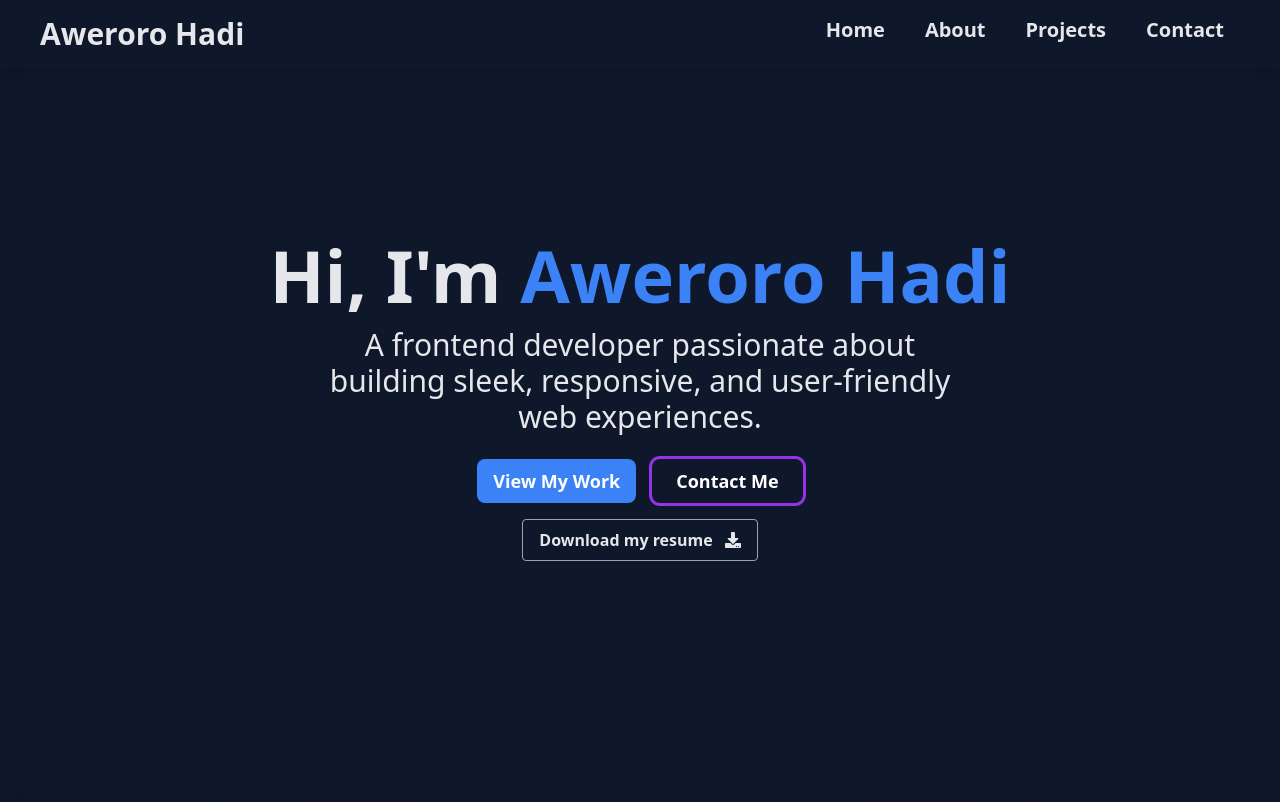
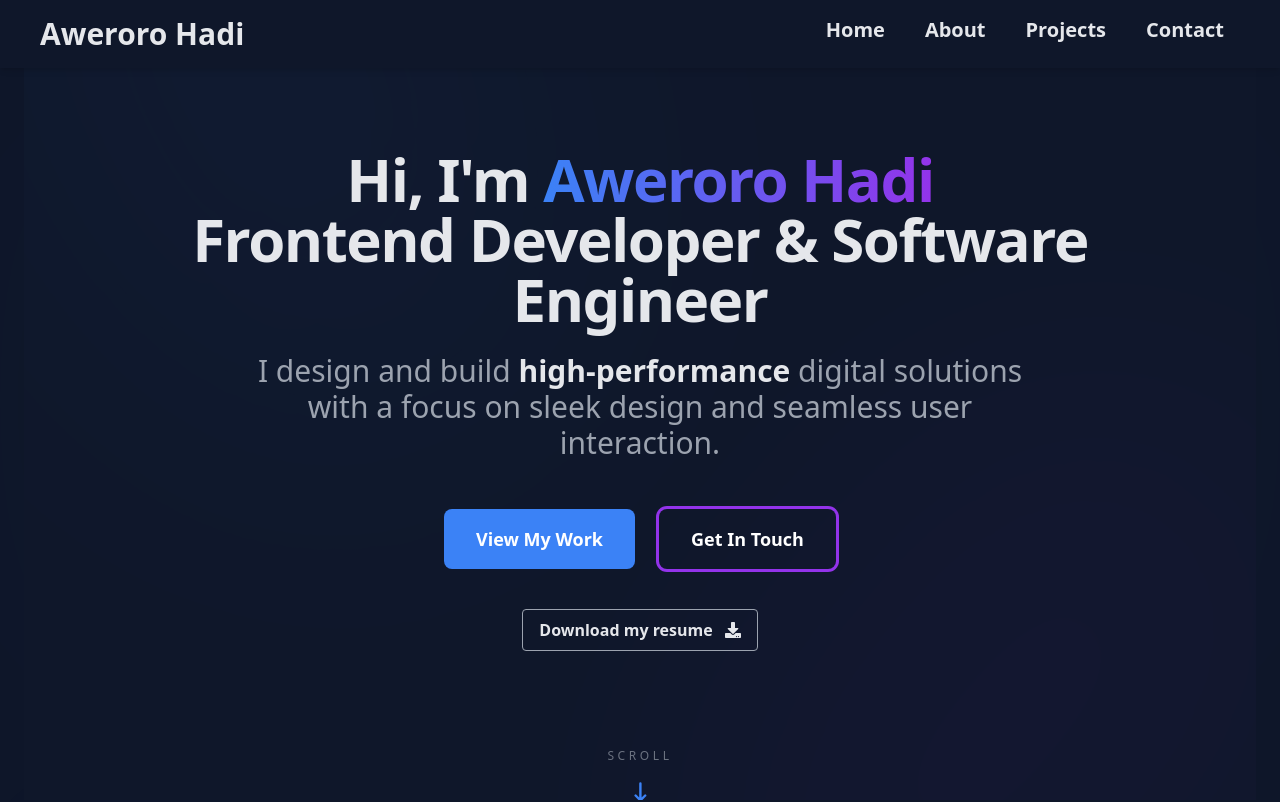
Before and after one commit to DevHardee/aweroro-hadi, a React (Vite) app: page / in a window 1280 px wide. Shown: the top 802 px of the page. Built offline with nearby package versions, Linux system fonts and the light colour scheme.

Commit message:
refactor: updated hero section

```diff
--- a/src/sections/Hero.tsx
+++ b/src/sections/Hero.tsx
@@ -1,10 +1,11 @@
-import {motion} from 'framer-motion';
+import { motion } from 'framer-motion';
 import { Link } from 'react-scroll';
 import PrimaryButton from '../components/PrimaryButton';
 import SecondaryButton from '../components/SecondaryButton';
 import ResumeDownloadCard from '../components/ResumeDownloadCard';
 import { useRef } from 'react';
 import CursorTrail from '../components/CursorTrail';
+import { HiArrowNarrowDown } from 'react-icons/hi';
 
 const Hero = () => {
     const heroRef = useRef<HTMLDivElement | null>(null);
@@ -13,32 +14,59 @@ const Hero = () => {
         <section
             id='home'
             ref={heroRef}
-    className='flex flex-col items-center justify-center text-center bg-primary text-text min-h-screen px-6'
+            className='relative flex flex-col items-center justify-center text-center bg-primary text-text min-h-screen px-6 overflow-hidden'
         >
-        <CursorTrail targetRef={heroRef}/>
+            {/* Animated Background Elements */}
+            <div className="absolute inset-0 overflow-hidden pointer-events-none">
+                <motion.div
+                    animate={{
+                        scale: [1, 1.2, 1],
+                        rotate: [0, 90, 0],
+                        opacity: [0.1, 0.2, 0.1]
+                    }}
+                    transition={{ duration: 20, repeat: Infinity, ease: "linear" }}
+                    className="absolute -top-[20%] -left-[10%] w-[60%] h-[60%] bg-accent/20 blur-[120px] rounded-full"
+                />
+                <motion.div
+                    animate={{
+                        scale: [1.2, 1, 1.2],
+                        rotate: [0, -90, 0],
+                        opacity: [0.1, 0.2, 0.1]
+                    }}
+                    transition={{ duration: 25, repeat: Infinity, ease: "linear" }}
+                    className="absolute -bottom-[20%] -right-[10%] w-[60%] h-[60%] bg-secondary/20 blur-[120px] rounded-full"
+                />
+            </div>
+
+            <CursorTrail targetRef={heroRef} />
+
+            <div className="relative z-10 max-w-5xl">
                 <motion.h1
-        className='text-3xl md:text-5xl lg:text-7xl font-bold'
-        initial= {{opacity: 0, y:-20}}
-        animate= {{opacity: 1, y: 0}}
-        transition={{duration: 0.8}}
+                    className='text-3xl md:text-4xl lg:text-6xl font-black tracking-tight leading-tight'
+                    initial={{ opacity: 0, y: 30 }}
+                    animate={{ opacity: 1, y: 0 }}
+                    transition={{ duration: 0.8 }}
                 >
-            Hi, I'm <span className='text-accent'>Aweroro Hadi</span>
+                    Hi, I'm <span className='bg-gradient-to-r from-accent to-secondary bg-clip-text text-transparent'>Aweroro Hadi</span>
+                    <br />
+                    Frontend Developer & Software Engineer
                 </motion.h1>
+
                 <motion.p
-            className="text-lg md:text-2xl lg:text-3xl mt-4 max-w-2xl"
-            initial={{ opacity: 0, y: 10 }}
+                    className="text-xl md:text-2xl lg:text-3xl mt-6 text-gray-400 max-w-3xl mx-auto leading-relaxed"
+                    initial={{ opacity: 0, y: 20 }}
                     animate={{ opacity: 1, y: 0 }}
-            transition={{ delay: 0.3, duration: 0.8 }}
+                    transition={{ delay: 0.2, duration: 0.8 }}
                 >
-            A frontend developer passionate about building sleek, responsive, and
-            user-friendly web experiences.
+                    I design and build <span className="text-text font-semibold">high-performance</span> digital solutions
+                    with a focus on sleek design and seamless user interaction.
                 </motion.p>
 
                 <motion.div
-            className="mt-6 flex space-x-4"
-            initial={{ opacity: 0, y: 10 }}
+                    className="mt-12 flex flex-col sm:flex-row items-center justify-center gap-6"
+                    initial={{ opacity: 0, y: 20 }}
                     animate={{ opacity: 1, y: 0 }}
-            transition={{ delay: 0.6, duration: 0.8 }}
+                    transition={{ delay: 0.4, duration: 0.8 }}
                 >
                     <Link
                         to="projects"
@@ -47,7 +75,7 @@ const Hero = () => {
                     >
                         <PrimaryButton
                             title='View My Work'
-            className='text-xs md:text-lg'
+                            className='!px-8 !py-4 text-lg'
                         />
                     </Link>
 
@@ -57,17 +85,37 @@ const Hero = () => {
                         duration={500}
                     >
                         <SecondaryButton
-            title='Contact Me'
-            className='text-xs md:text-lg'
+                            title='Get In Touch'
+                            className='!px-8 !py-4 text-lg'
                         />
                     </Link>
                 </motion.div>
+
                 <motion.div
-         initial={{ opacity: 0, y: 10 }}
-         animate={{ opacity: 1, y: 0 }}
-         transition={{ delay: 0.6, duration: 0.8 }}
+                    initial={{ opacity: 0 }}
+                    animate={{ opacity: 1 }}
+                    transition={{ delay: 1, duration: 1 }}
+                    className="mt-10"
                 >
-           <ResumeDownloadCard/>
+                    <ResumeDownloadCard />
+                </motion.div>
+            </div>
+
+            {/* Scroll Indicator */}
+            <motion.div
+                initial={{ opacity: 0 }}
+                animate={{ opacity: 1 }}
+                transition={{ delay: 1.5, duration: 1 }}
+                className="absolute bottom-1 left-1/2 -translate-x-1/2 flex flex-col items-center gap-2"
+            >
+                <span className="text-gray-500 text-xs uppercase tracking-[0.3em] font-medium">Scroll</span>
+                <motion.div
+                    animate={{ y: [0, 8, 0] }}
+                    transition={{ duration: 2, repeat: Infinity }}
+                    className="text-accent"
+                >
+                    <HiArrowNarrowDown size={24} />
+                </motion.div>
             </motion.div>
         </section>
     )
```
Lines whose indentation alone changed are shown as unchanged.
